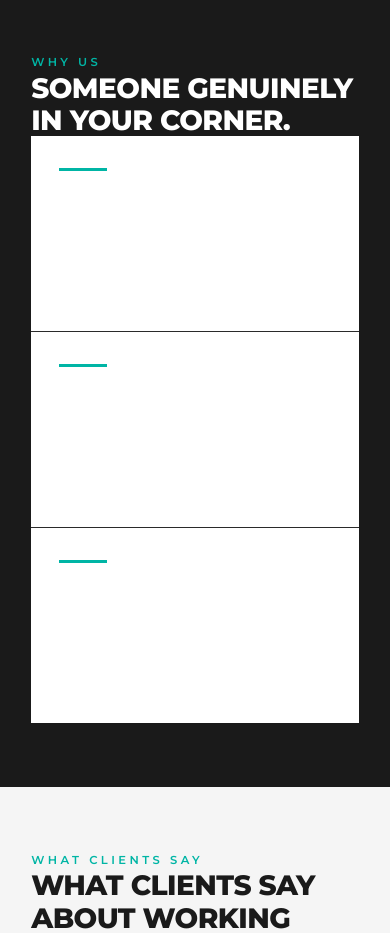
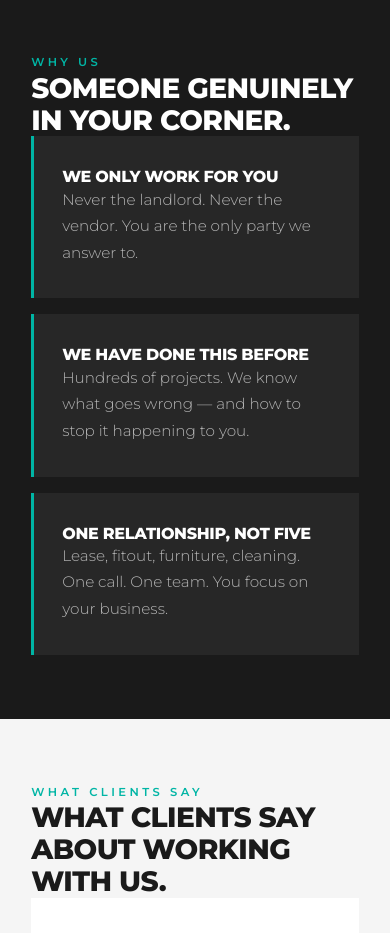
Before and after one commit to yossy-jk/yos-website, a Next.js app: page / in a window 390 px wide. Shown: the part 2460-3393 px from the top of the page. Built offline with nearby package versions, Linux system fonts and the light colour scheme.

Commit message:
Fix Why Us cards: white text on white bg was invisible on mobile. Replaced with semi-transparent dark cards + teal left border — works on both mobile and desktop.

```diff
--- a/src/app/page.tsx
+++ b/src/app/page.tsx
@@ -187,21 +187,20 @@ export default function Home() {
             </h2>
           </FadeIn>
 
-          <div className="grid grid-cols-1 md:grid-cols-3 md:gap-px" style={{ gap: '1px', background: 'rgba(255,255,255,0.07)' }}>
+          <div className="grid grid-cols-1 md:grid-cols-3 gap-4 md:gap-px" style={{ background: 'transparent' }}>
             {[
               { title: 'We only work for you', body: 'Never the landlord. Never the vendor. You are the only party we answer to.' },
               { title: 'We have done this before', body: 'Hundreds of projects. We know what goes wrong — and how to stop it happening to you.' },
               { title: 'One relationship, not five', body: 'Lease, fitout, furniture, cleaning. One call. One team. You focus on your business.' },
             ].map((p, i) => (
               <FadeIn key={p.title} delay={i * 80}>
-                <div className="bg-white md:bg-near-black" style={{ padding: '2rem 1.75rem' }}>
-                  <div style={{ width: '3rem', height: '3px', background: '#00B5A5', marginBottom: '1.75rem' }} />
-                  <h3 className="text-white font-black uppercase tracking-tight mb-5"
-                    style={{ fontSize: '1rem', letterSpacing: '-0.01em' }}>
+                <div style={{ padding: '2rem 1.75rem', background: 'rgba(255,255,255,0.06)', borderLeft: '3px solid #00B5A5' }}>
+                  <h3 className="text-white font-black uppercase tracking-tight mb-4"
+                    style={{ fontSize: '1rem' }}>
                     {p.title}
                   </h3>
-                  <p className="text-white/60 font-light leading-relaxed"
-                    style={{ fontSize: '1rem', lineHeight: 1.7 }}>
+                  <p className="text-white/65 font-light leading-relaxed"
+                    style={{ fontSize: '0.95rem', lineHeight: 1.75 }}>
                     {p.body}
                   </p>
                 </div>
```
